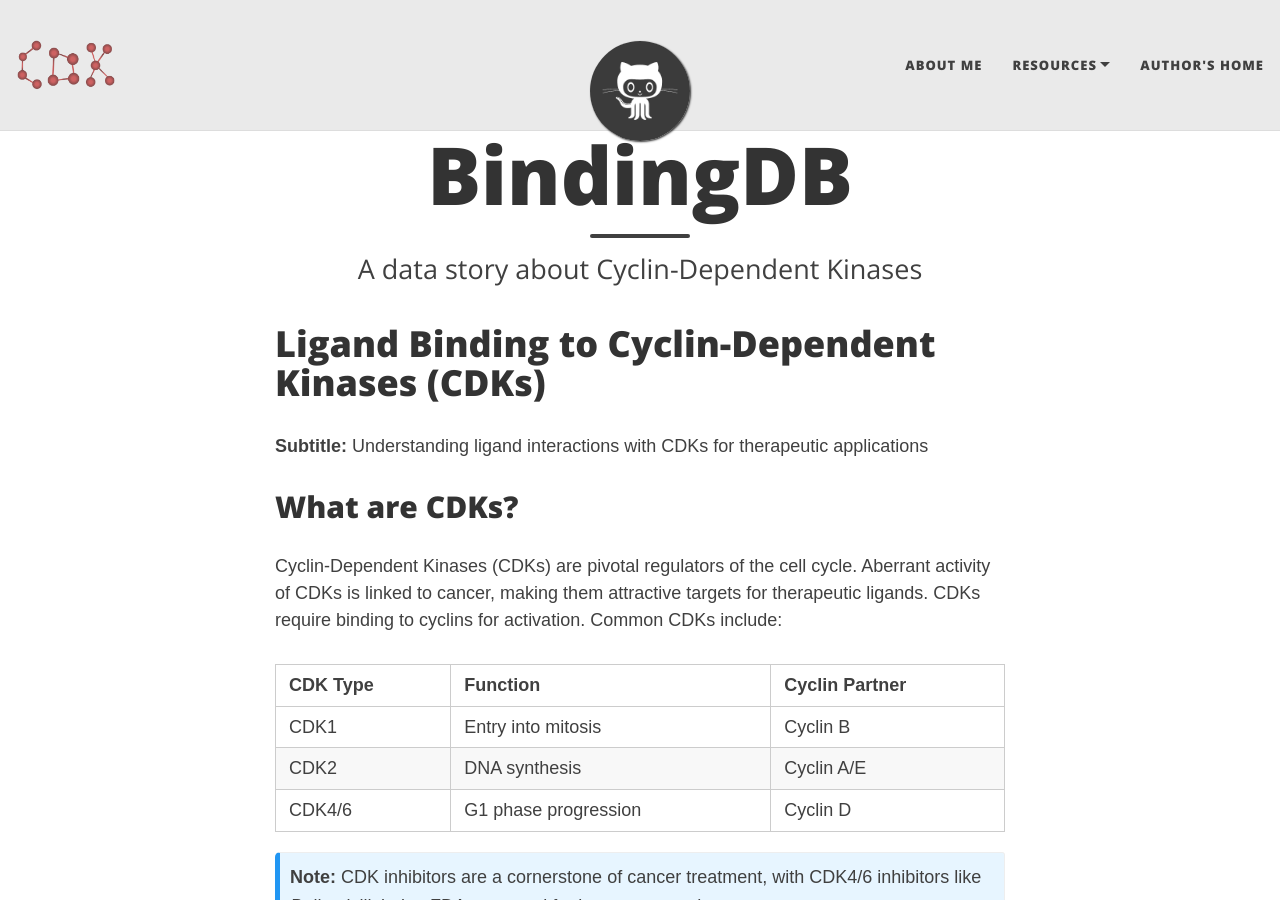
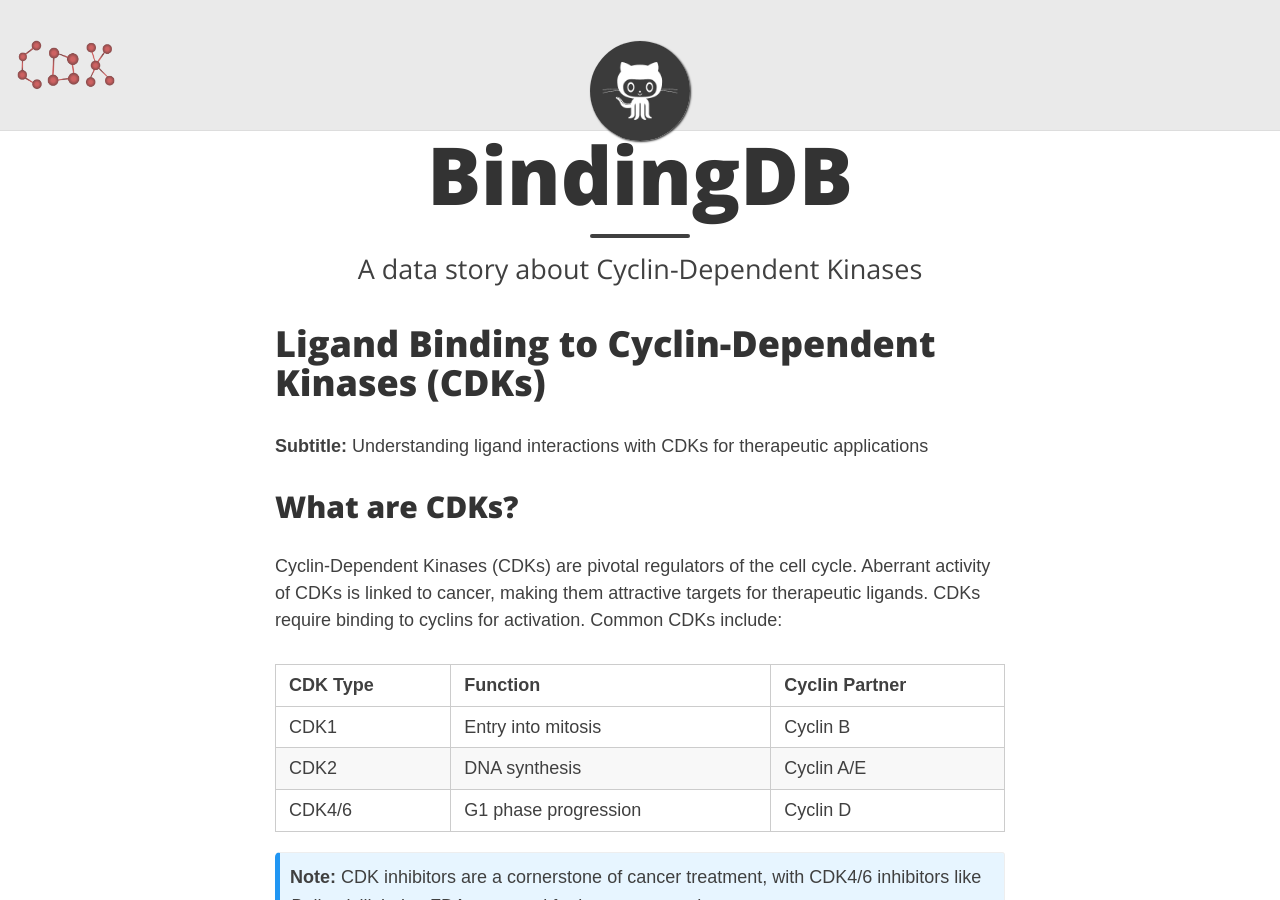
Before and after one commit to epfl-ada/ada-2024-project-forzada, a Jekyll site: the page built from index.html, in a window 1280 px wide and 900 px high. Built offline with Jekyll 4.4.1, drawn with Linux system fonts in a browser that asks for light colours; nearby versions of some CDN libraries; the list of posts is cut into pages by our own code.

Commit message:
Update _config.yml

```diff
--- a/_config.yml
+++ b/_config.yml
@@ -13,12 +13,6 @@ author: forzada
 
 # --- List of links in the navigation bar --- #
 
-navbar-links:
-  About Me: "aboutme"
-  Resources:
-    - Beautiful Jekyll: "https://beautifuljekyll.com"
-    - Learn markdown: "https://www.markdowntutorial.com/"
-  Author's home: "https://deanattali.com"
 
 # --- Logo --- #
 
```
